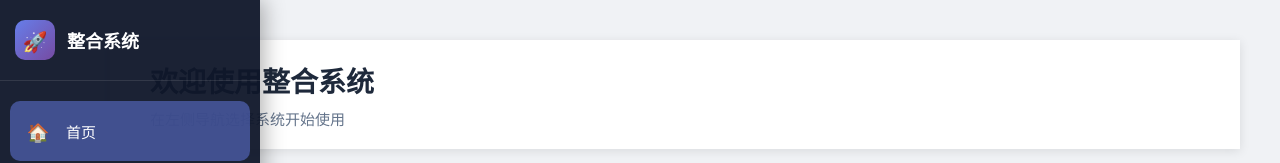
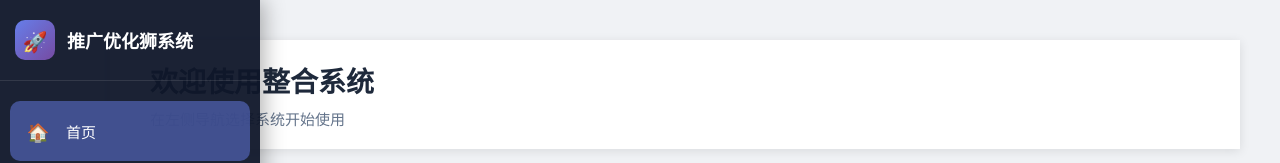
Before and after one commit to chaojibaozi/chaojibaozi.github.io, a plain HTML site: page index.html in a window 1280 px wide. Shown: the top 163 px of the page. Drawn offline with Linux system fonts and the light colour scheme.

Commit message:
更新 index.html

```diff
--- a/index.html
+++ b/index.html
@@ -390,7 +390,7 @@
     <nav class="sidebar">
         <div class="sidebar-header">
             <div class="sidebar-icon">🚀</div>
-            <div class="sidebar-title">整合系统</div>
+            <div class="sidebar-title">推广优化狮系统</div>
         </div>
         <div class="nav-menu" id="navMenu">
             <!-- 导航项将由JS动态生成 -->
```
